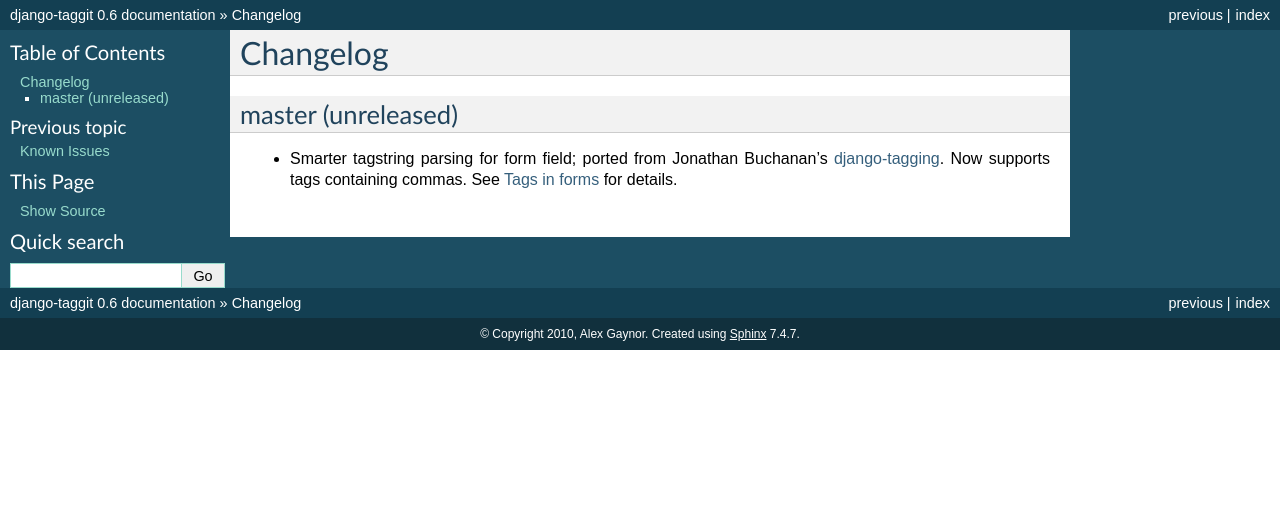
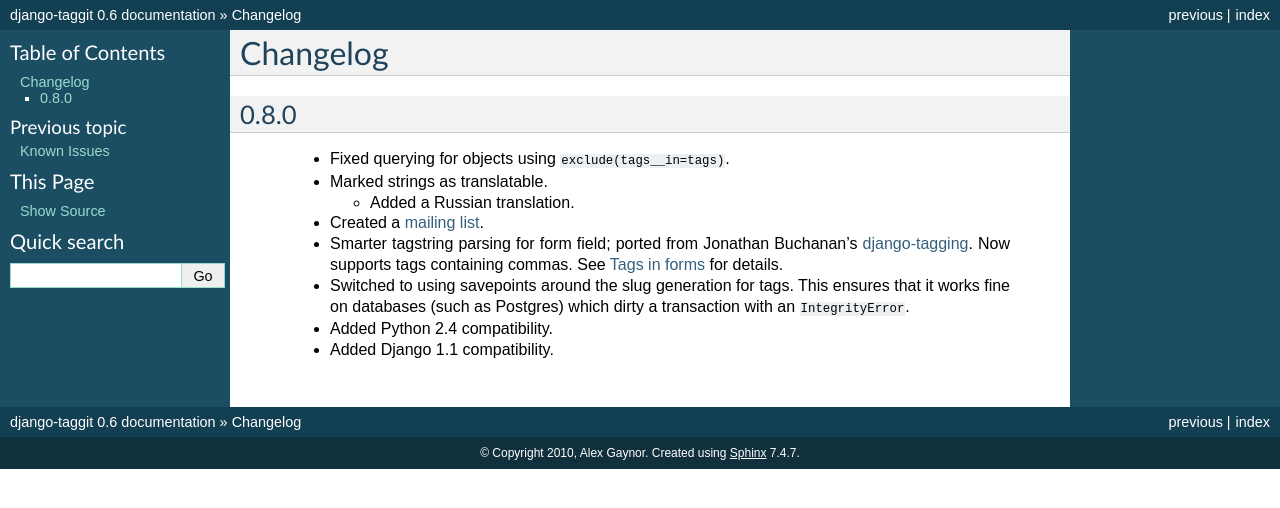
Before and after one commit to jazzband/django-taggit, a Sphinx documentation site: the page built from docs/changelog.txt, in a window 1280 px wide. Shown: the top 508 px of the page. Built offline with Sphinx 7.4.7, drawn with Linux system fonts in a browser that asks for light colours.

Commit message:
Update the changelog.

```diff
--- a/docs/changelog.txt
+++ b/docs/changelog.txt
@@ -1,10 +1,20 @@
 Changelog
 =========
 
-master (unreleased)
-~~~~~~~~~~~~~~~~~~~
+0.8.0
+~~~~~
 
-* Smarter tagstring parsing for form field; ported from Jonathan
-  Buchanan's `django-tagging
-  <http://django-tagging.googlecode.com>`_. Now supports tags
-  containing commas. See :ref:`tags-in-forms` for details.
+ * Fixed querying for objects using ``exclude(tags__in=tags)``.
+ * Marked strings as translatable.
+
+   * Added a Russian translation.
+ * Created a `mailing list <http://groups.google.com/group/django-taggit>`_.
+ * Smarter tagstring parsing for form field; ported from Jonathan
+   Buchanan's `django-tagging
+   <http://django-tagging.googlecode.com>`_. Now supports tags
+   containing commas. See :ref:`tags-in-forms` for details.
+ * Switched to using savepoints around the slug generation for tags.  This
+   ensures that it works fine on databases (such as Postgres) which dirty a
+   transaction with an ``IntegrityError``.
+ * Added Python 2.4 compatibility.
+ * Added Django 1.1 compatibility.
```
